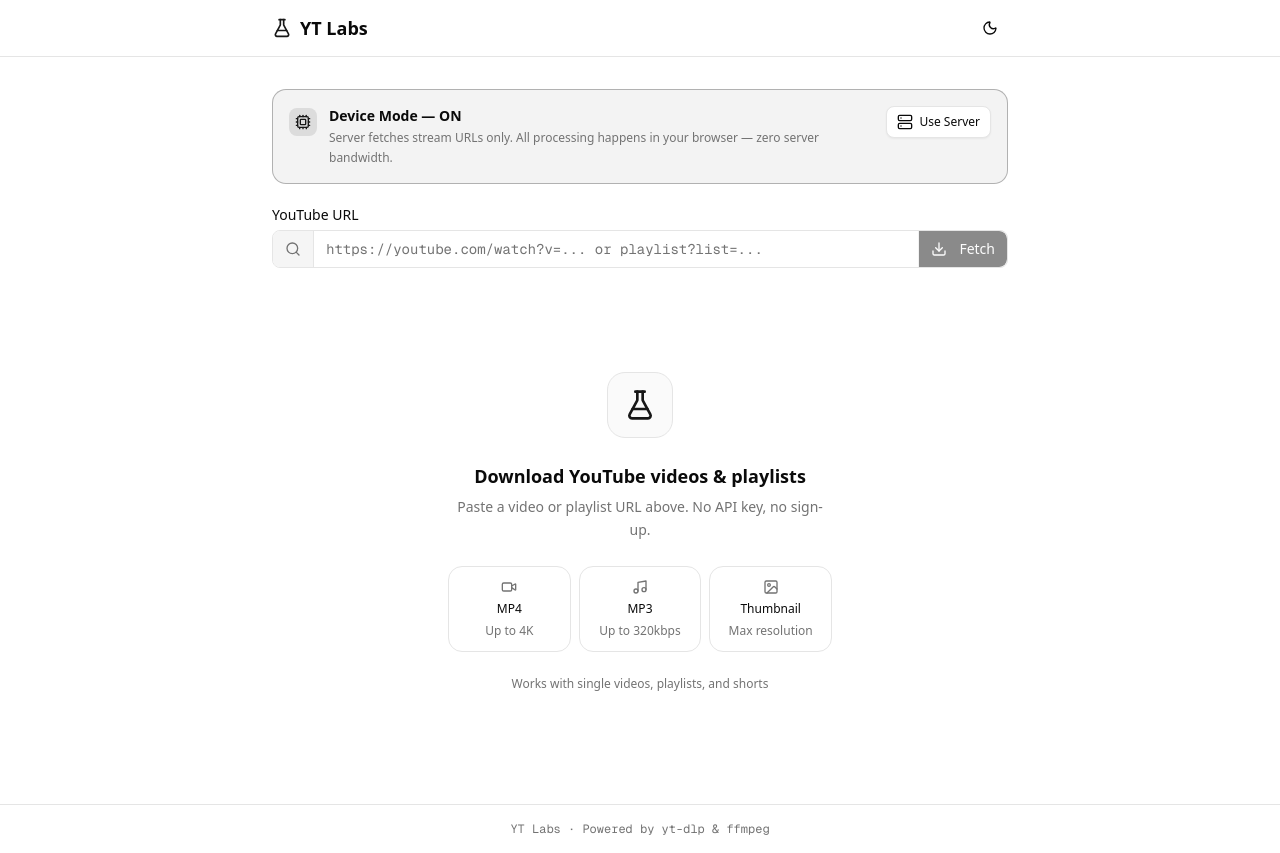
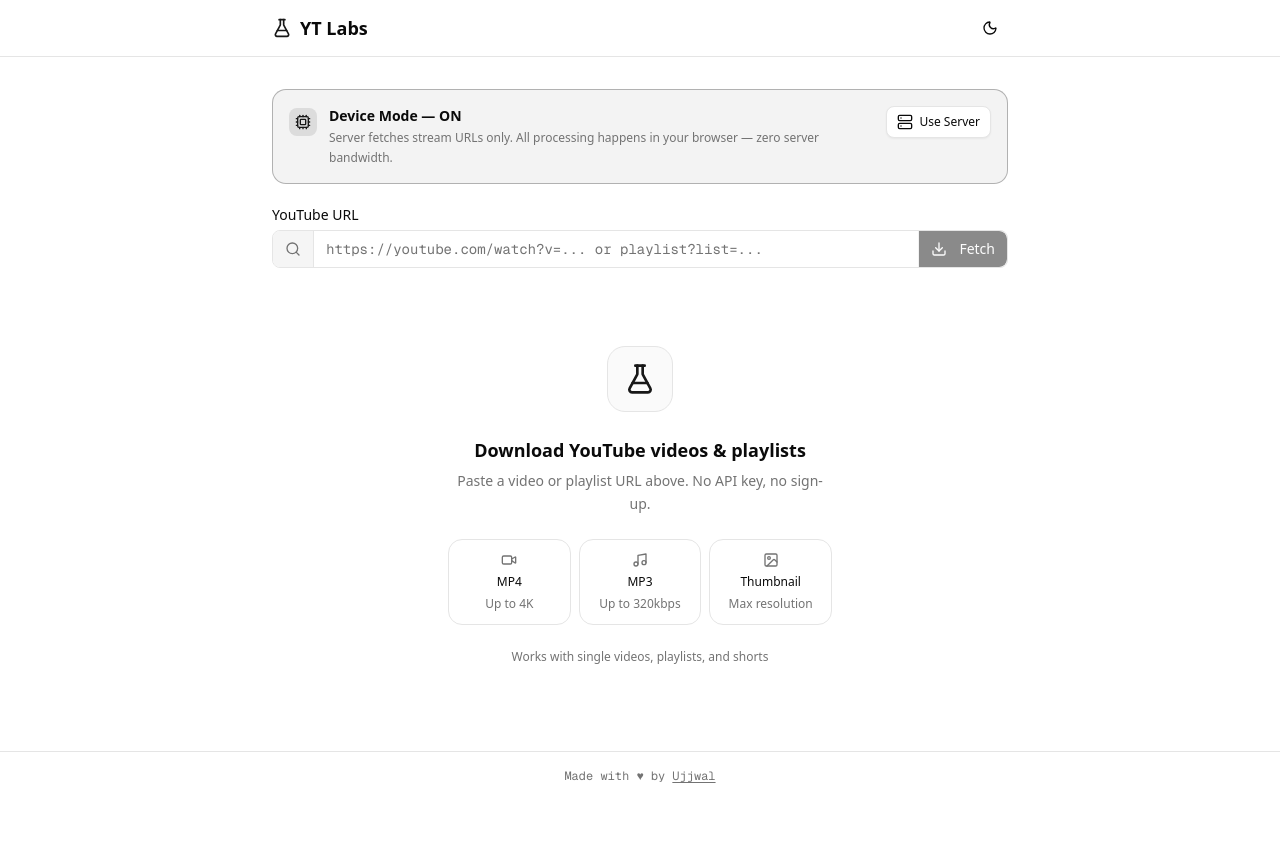
Before and after one commit to Ujjwal2327/YT-Labs, a Next.js app: page / in a window 1280 px wide. After the commit the page ends 800 px from the top, so only its background shows below. Built offline with nearby package versions, Linux system fonts and the light colour scheme.

Commit message:
add minor changes

```diff
--- a/app/page.js
+++ b/app/page.js
@@ -1687,7 +1687,7 @@ export default function Home() {
 
         {/* ── Empty state ── */}
         {!playlist && !videoInfo && !loading && !error && (
-          <div className="flex flex-col items-center text-center gap-6 py-16 sm:py-20">
+          <div className="flex flex-col items-center text-center gap-6 my-auto">
             <div className="rounded-2xl border bg-muted/50 p-4">
               <FlaskConical className="w-8 h-8 text-primary" />
             </div>
@@ -1721,7 +1721,15 @@ export default function Home() {
       </main>
 
       <footer className="border-t py-4 text-center text-xs text-muted-foreground font-mono">
-        YT Labs · Powered by yt-dlp &amp; ffmpeg
+        Made with ♥ by{" "}
+        <a
+          href="https://github.com/Ujjwal2327/YT-Labs"
+          target="_blank"
+          rel="noopener noreferrer"
+          className="underline underline-offset-2 hover:text-foreground transition-colors"
+        >
+          Ujjwal
+        </a>
       </footer>
     </div>
   );
```
